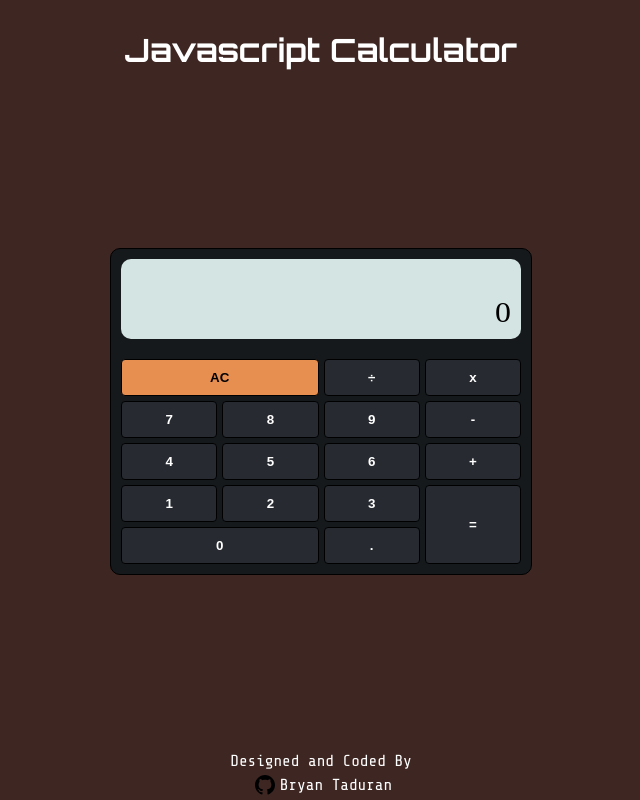
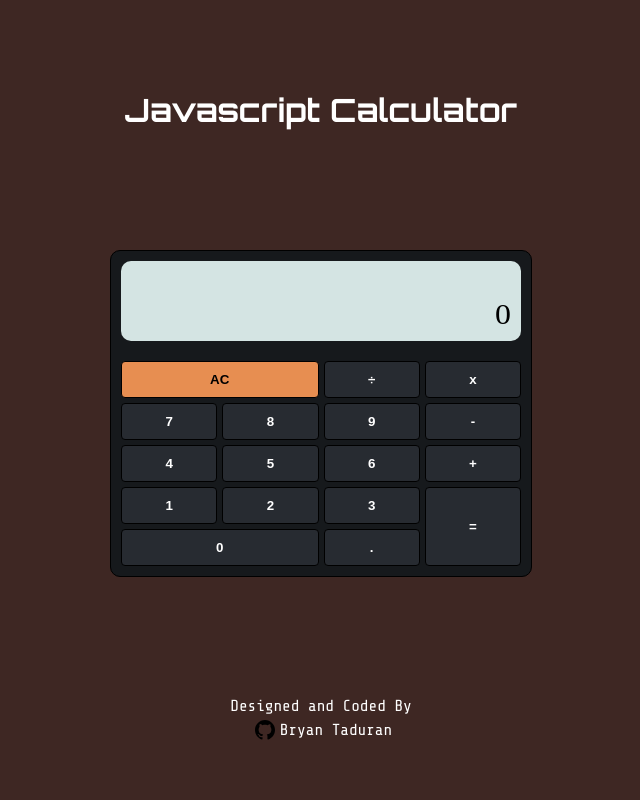
Before and after one commit to pomubry/jscalculator, a React (Create React App) app: page / in a window 1280 px wide. Shown: the whole page, without its empty margins (319-959 px from the left). Built offline with nearby package versions, Linux system fonts and the light colour scheme; a web font is replaced by a local one.

Commit message:
changed .App justify-content to "space-around"

```diff
--- a/src/index.css
+++ b/src/index.css
@@ -28,7 +28,7 @@ body {
   height: 100vh;
   display: flex;
   flex-direction: column;
-  justify-content: space-between;
+  justify-content: space-around;
   align-items: center;
 }
 
@@ -176,7 +176,6 @@ button:hover {
   display: flex;
   flex-direction: column;
   align-items: center;
-  margin-bottom: 5px;
 }
 
 .credits a {
```
